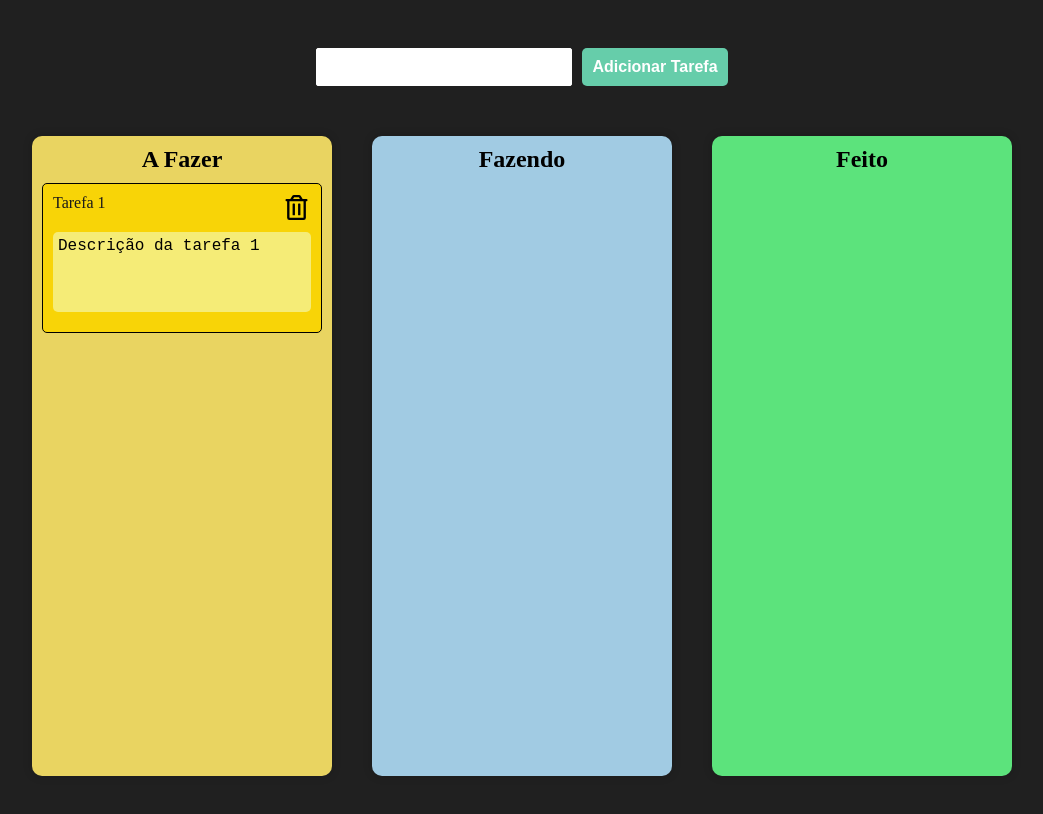
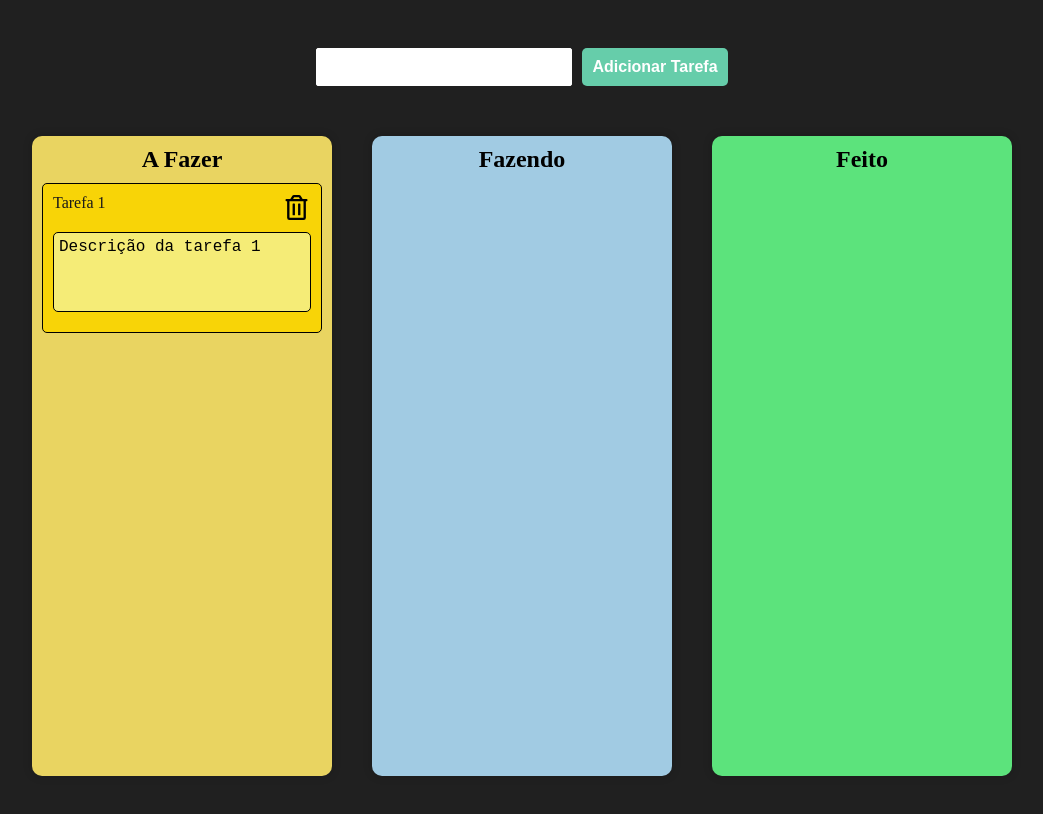
Before and after one commit to BrunoAneves/Kanban, a React (Vite) app: page /task in a window 1280 px wide. Shown: the top 814 px of the page, without its empty margins (118-1161 px from the left). Built offline with nearby package versions, Linux system fonts and the light colour scheme.

Commit message:
style: text area

```diff
--- a/src/components/Task/Task.module.css
+++ b/src/components/Task/Task.module.css
@@ -84,6 +84,7 @@
   background-color: #f5ec77;
   border-radius: 5px;
   padding: 5px;
+  border: 1px solid black;
 }
 
 .colunmFazendo .textarea {
@@ -91,6 +92,7 @@
   background-color: #8dffff;
   border-radius: 5px;
   padding: 5px;
+  border: 1px solid black;
 }
 
 .colunmFeito .textarea {
@@ -98,6 +100,7 @@
   background-color: #5ee682;
   border-radius: 5px;
   padding: 5px;
+  border: 1px solid black;
 }
 
 .textarea {
```
